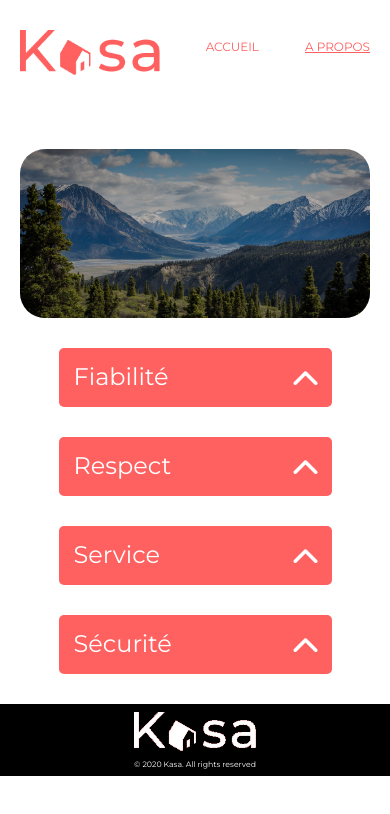
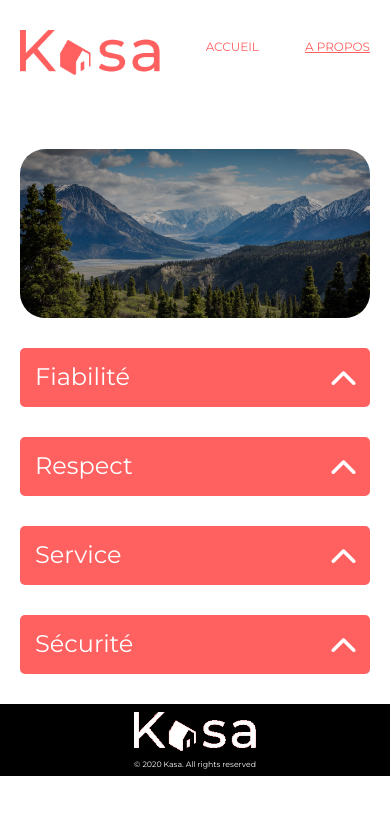
Before and after one commit to SLouka06/Projet_6, a React (Create React App) app: page /a-propos in a window 390 px wide. Shown: the top 814 px of the page. Built offline with nearby package versions, Linux system fonts and the light colour scheme.

Commit message:
Ajout des media queries de la page a propos

```diff
--- a/src/styles/a-propos.scss
+++ b/src/styles/a-propos.scss
@@ -0,0 +1,3 @@
+.menu {
+    margin: 20px;
+  }
--- a/src/styles/menu_deroulant.scss
+++ b/src/styles/menu_deroulant.scss
@@ -18,8 +18,8 @@ $menu-content-bg-color: #F6F6F6;
   justify-content: flex-start;
   align-items: flex-start;
   position: relative;
-  width: 70vw;
-  max-width: 1024px;
+  width: 80%;
+  max-width: 100%;
   margin: 30px auto;
   box-sizing: border-box;
   border-radius: 5px;
@@ -48,10 +48,10 @@ $menu-content-bg-color: #F6F6F6;
     height: 59px;
     box-sizing: border-box;
     padding: 10px;
-  }
 
-  &.estOuvert .fleche {
-    transform: rotate(-180deg);
+    .menu-deroulant.estOuvert & {
+      transform: rotate(-180deg);
+    }
   }
 
   .contenu-menu {
@@ -65,14 +65,18 @@ $menu-content-bg-color: #F6F6F6;
     border-bottom-left-radius: 5px;
     animation: ouvrirMenu 0.3s ease-in-out forwards;
     color: #FF6060;
+
+    .menu-deroulant.estOuvert & {
+      display: flex;
+    }
+
+    p {
+      color: $menu-title-bg-color;
+      font-size: 18px;
+    }
   }
 
-  &.estOuvert .contenu-menu {
-    display: flex;
-  }
-
-  .contenu-menu p {
-    color: $menu-title-bg-color;
-    font-size: 18px;
+  @media (max-width: 768px) {
+    width: 100%;
   }
 }
```
